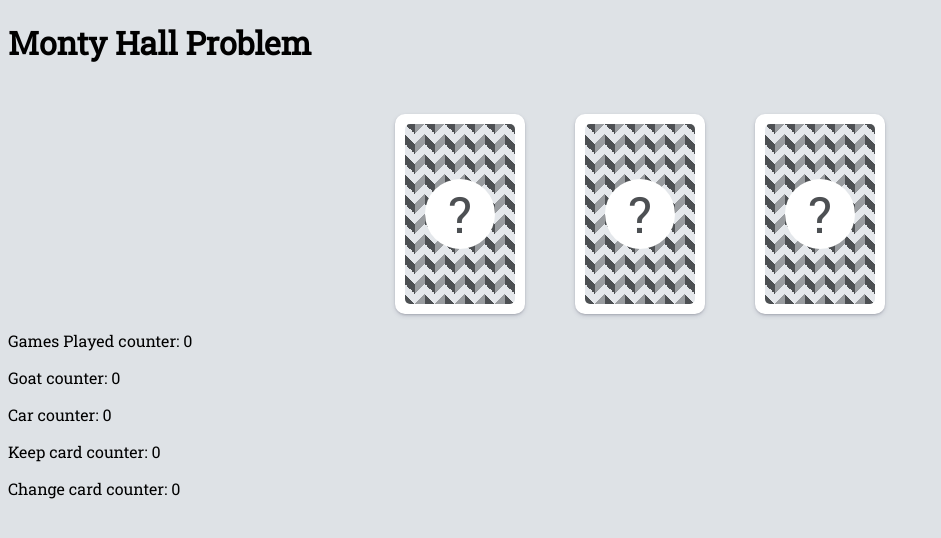
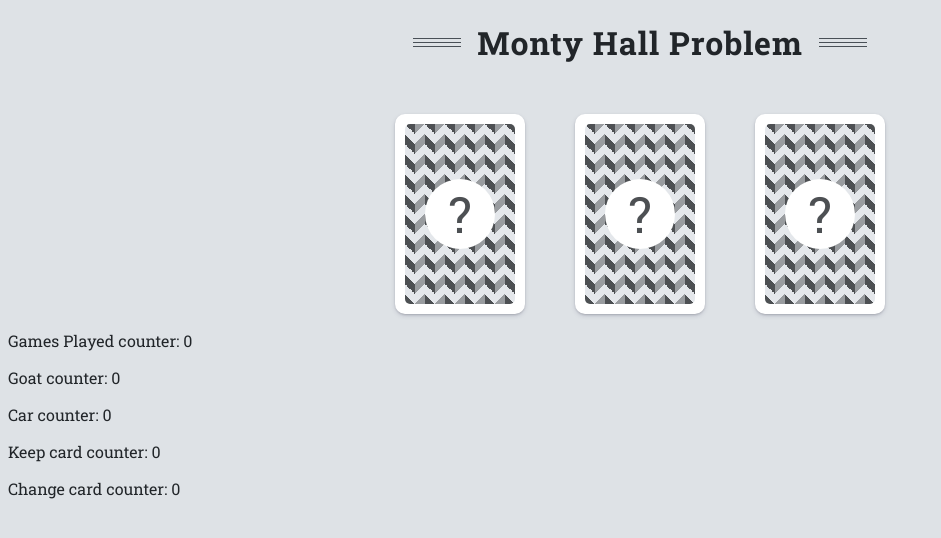
Before and after one commit to juan-antonio-ledesma/monty-hall-problem, a Next.js app: page / in a window 1280 px wide. Shown: the top 538 px of the page, without its empty margins (0-941 px from the left). Built offline with nearby package versions, Linux system fonts and the light colour scheme.

Commit message:
Add MainTitle component

```diff
--- a/src/assets/stylesheets/base/base.scss
+++ b/src/assets/stylesheets/base/base.scss
@@ -1,3 +1,5 @@
+@import url('https://fonts.googleapis.com/css2?family=Roboto+Slab:wght@300;400;700&display=swap');
+
 * {
   box-sizing: border-box;
 }
@@ -8,6 +10,7 @@
   background-color: $grey-30;
   user-select: none;
   font-family: 'Roboto Slab', serif;
+  color: $grey-90;
 }
 
 button {
--- a/src/assets/stylesheets/style.scss
+++ b/src/assets/stylesheets/styles.scss
@@ -2,6 +2,7 @@
 @import './base/base';
 
 // Components
+@import '../../components/main-title/main-title';
 @import '../../components/cards/cards';
 @import '../../components/cards/card';
 @import '../../components/decision/decision';
--- a/src/components/cards/card.scss
+++ b/src/components/cards/card.scss
@@ -15,7 +15,7 @@
     height: 100%;
     padding: 0;
     opacity: 0;
-    border: double $black 0;
+    border: double $grey-70 0;
     border-radius: 15px;
     transition: $fast-transition;
   }
--- /dev/null
+++ b/src/components/main-title/MainTitle.jsx
@@ -0,0 +1,17 @@
+import PropTypes from 'prop-types'
+
+const MainTitle = ({ text }) => {
+  return (
+    <h1 className="mainTitle">
+      <span aria-hidden="true" className="mainTitle-ornament" />
+      {text}
+      <span aria-hidden="true" className="mainTitle-ornament" />
+    </h1>
+  )
+}
+
+MainTitle.propTypes = {
+  text: PropTypes.string,
+}
+
+export default MainTitle
--- /dev/null
+++ b/src/components/main-title/main-title.scss
@@ -0,0 +1,34 @@
+.mainTitle {
+  width: 100%;
+  display: flex;
+  align-items: center;
+  justify-content: center;
+  text-align: center;
+  font-size: 32px;
+  letter-spacing: 1px;
+
+  &-ornament {
+    display: inline-block;
+    width: 48px;
+    height: 1px;
+    background-color: $grey-70;
+    margin: 0 16px;
+    position: relative;
+
+    &::before,
+    &::after {
+      content: '';
+      position: absolute;
+      left: 0;
+      width: 100%;
+      height: 1px;
+      background-color: $grey-70;
+    }
+    &::before {
+      top: -4px;
+    }
+    &::after {
+      top: 4px;
+    }
+  }
+}
--- a/src/pages/_app.js
+++ b/src/pages/_app.js
@@ -1,4 +1,4 @@
-import '../assets/stylesheets/style.scss'
+import '../assets/stylesheets/styles.scss'
 
 function MyApp({ Component, pageProps }) {
   return <Component {...pageProps} />
--- a/src/pages/index.js
+++ b/src/pages/index.js
@@ -2,6 +2,7 @@
 
 import { useState } from 'react'
 
+import MainTitle from '../components/main-title/MainTitle'
 import Cards from '../components/cards/Cards'
 import Card from '../components/cards/Card'
 import Decision from '../components/decision/Decision'
@@ -145,14 +146,8 @@
     <>
       <Head>
         <title>Monty Hall Problem</title>
-        <link rel="preconnect" href="https://fonts.googleapis.com" />
-        <link rel="preconnect" href="https://fonts.gstatic.com" crossOrigin />
-        <link
-          href="https://fonts.googleapis.com/css2?family=Roboto+Slab&display=swap"
-          rel="stylesheet"
-        />
       </Head>
-      <h1>Monty Hall Problem</h1>
+      <MainTitle text="Monty Hall Problem" />
       <Cards isGameStarted={gameStarted} isResultShown={result.isResultShown}>
         {cards.map((card, index) => {
           return (
```
